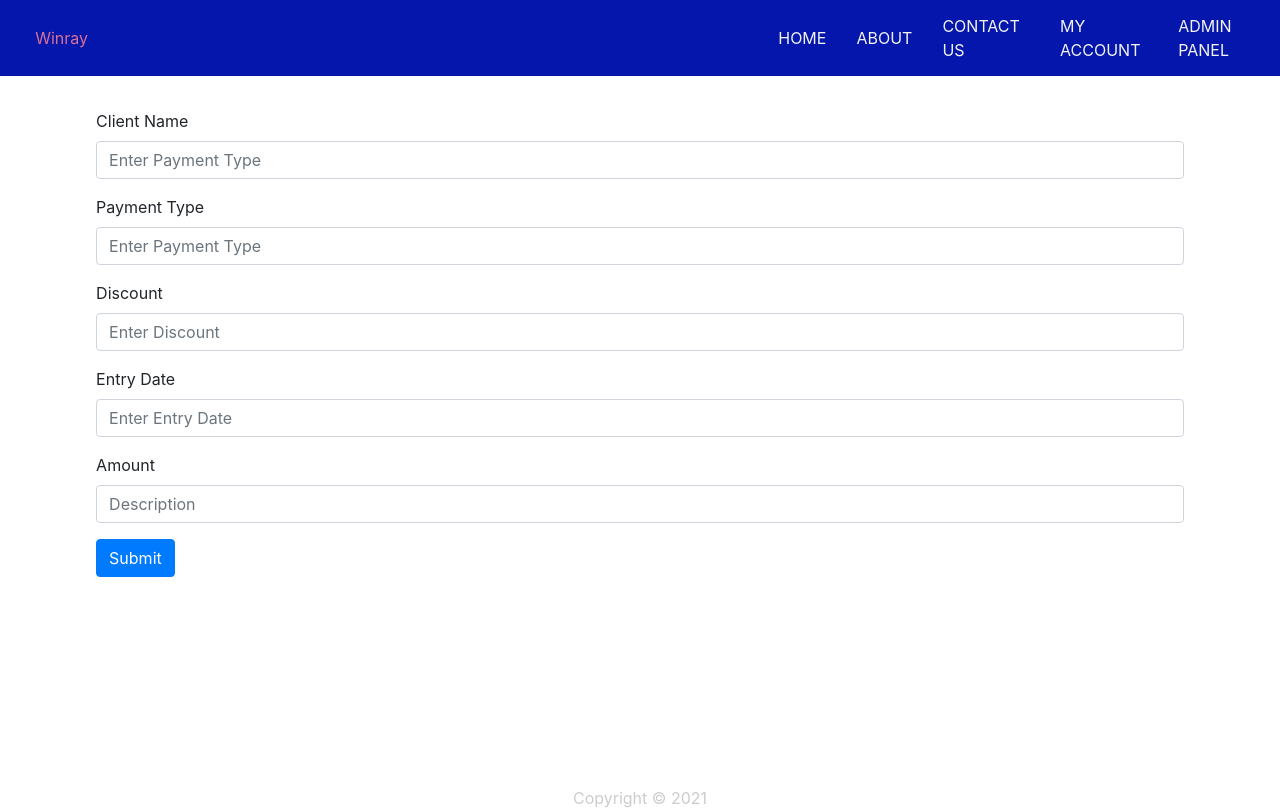
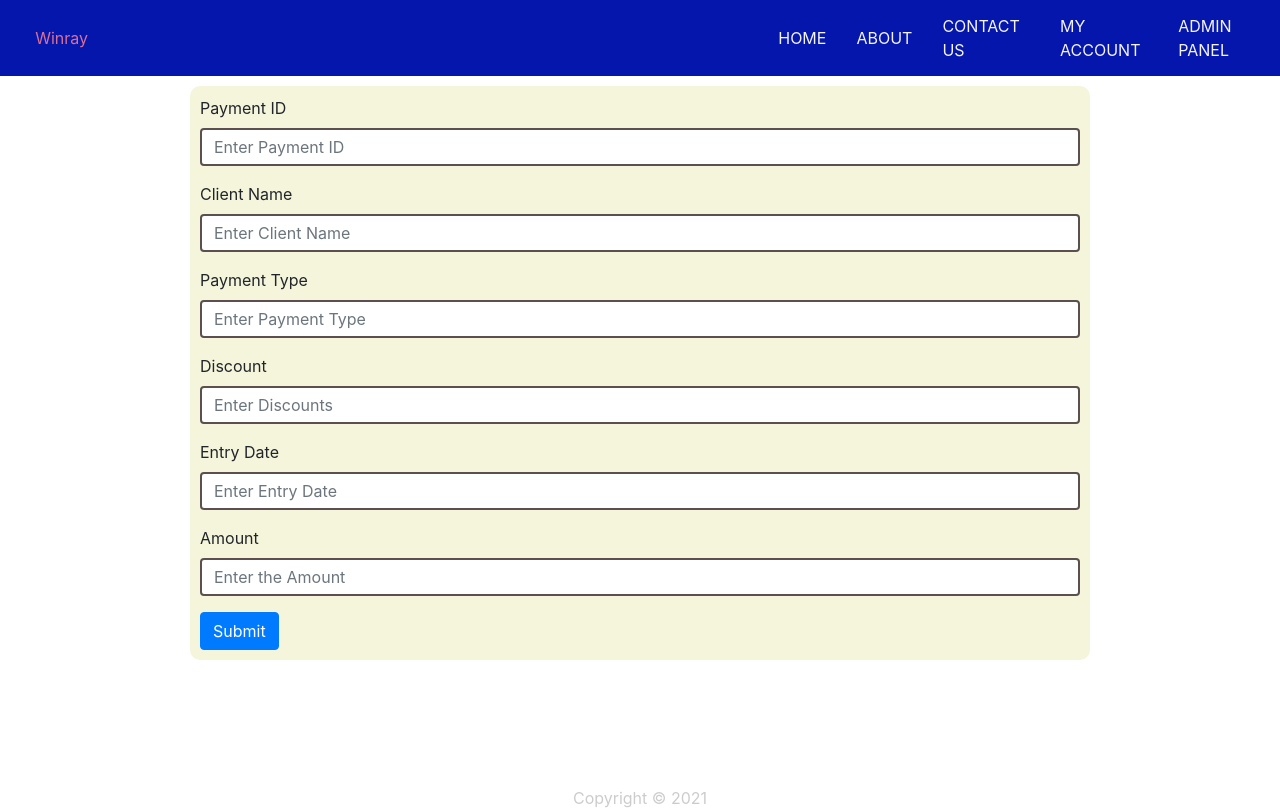
Before and after one commit to chamalka123/salon_webapp_frontend, a React (Create React App) app: page /AddPayment in a window 1280 px wide. Built offline with nearby package versions, Linux system fonts and the light colour scheme.

Commit message:
paymnt update

```diff
--- a/package.json
+++ b/package.json
@@ -6,7 +6,7 @@
     "@testing-library/jest-dom": "^5.14.1",
     "@testing-library/react": "^11.2.7",
     "@testing-library/user-event": "^12.8.3",
-    "axios": "^0.21.3",
+    "axios": "^0.21.4",
     "react": "^17.0.2",
     "react-dom": "^17.0.2",
     "react-router-dom": "^5.2.0",
--- a/src/components/App.js
+++ b/src/components/App.js
@@ -8,6 +8,8 @@ import Expenses from "../views/Expenses/Expenses";
 import Payment from "../views/Payment/Payment";
 import AddExpenses from "../views/Expenses/AddExpenses";
 import AddPayment from "../views/Payment/AddPayment";
+import EditPayment from "../views/Payment/EditPayment";
+
 
 function App() {
   return (
@@ -33,9 +35,16 @@ function App() {
           <Route exact path="/AddExpense">
             <AddExpenses />
             </Route>
+
             <Route exact path="/AddPayment">
             <AddPayment />
+
           </Route>
+          <Route exact path="/update/:id" component={EditPayment}>
+
+
+          </Route>
+
         </Switch>
       </Router>
       <Footer />
--- /dev/null
+++ b/src/views/Payment/AddPayment.css
@@ -0,0 +1,15 @@
+input[type=text]{
+    border:2px solid rgb(92, 79, 79);
+    border-radius: 4px;
+    box-sizing: border-box;
+    resize: vertical;
+}
+
+.container{
+    border-radius: 10px;
+    background-color: beige;
+    background-image: ".public/image/payimage.jpg";
+    padding: 10px;
+    margin-top: 10px;
+    width: 900px;
+}
--- a/src/views/Payment/AddPayment.js
+++ b/src/views/Payment/AddPayment.js
@@ -1,61 +1,106 @@
-import React from "react";
+import React,{useState} from "react";
+import axios from "axios";
 import "./Payment.css";
+import "./AddPayment.css";
 
-function AddPayment() {
+
+
+
+export default function AddPayment() {
+  const[paymentId, setPaymentID]= useState("");
+  const[customername, setName]= useState("");
+  const[paymentType, setPaytype]= useState("");
+  const[discount, setDiscounts]= useState("");
+  const[date, setDate]= useState("");
+  const[amount, setAmounts]= useState("");
+
+  function sendData(e){
+    e.preventDefault();
+
+    const newpayment ={
+      paymentId,
+      customername,
+      paymentType,
+      discount,
+      date,
+      amount
+    }
+
+    axios.post("http://localhost:8070/payment/add",newpayment).then(()=>{
+       alert("Payment Added")
+    }).catch((err)=>{
+       alert(err)
+    })
+
+
+  }
+
+
+
   return (
+
     <div className="container">
-    <form className="addPayment">
+    <form onSubmit={sendData}>
       <div className="form-group">
-        <label for="exampleInputEmail1">Client Name</label>
-        <input
-          type="text"
-          className="form-control"
-          id="exampleInputexpenseCategory1"
-          placeholder="Enter Payment Type"
-        />
-      </div>
+        <label for="paymentId">Payment ID</label>
+        <input type="text" class="form-control" id="paymentId" required placeholder="Enter Payment ID"
+        onChange={(e)=>{
+          setPaymentID(e.target.value);
+        }} />
+
+        </div>
+
+
+      <div className="form-group">
+        <label for="customername">Client Name</label>
+        <input type="text" class="form-control" id="customername" required placeholder="Enter Client Name"
+        onChange={(e)=>{
+          setName(e.target.value);
+        }} />
+
+        </div>
 
         <div className="form-group">
-          <label for="exampleInputEmail1">Payment Type</label>
-          <input
-            type="text"
-            className="form-control"
-            id="exampleInputexpenseCategory1"
-            placeholder="Enter Payment Type"
-          />
+        <label for="paymentType">Payment Type</label>
+        <input type="text" class="form-control" id="paymentType" placeholder="Enter Payment Type"
+        onChange={(e)=>{
+          setPaytype(e.target.value);
+        }} />
+
         </div>
+
         <div className="form-group">
-          <label for="exampleInputEntryDate1">Discount</label>
-          <input
-            type="text"
-            className="form-control"
-            id="exampleInputEntryDate1"
-            placeholder="Enter Discount"
-          />
+        <label for="discount">Discount</label>
+        <input type="text" class="form-control" id="discount" placeholder="Enter Discounts"
+        onChange={(e)=>{
+          setDiscounts(e.target.value);
+        }} />
+
         </div>
+
         <div className="form-group">
-          <label for="exampleInputEntryDate1">Entry Date</label>
-          <input
-            type="text"
-            className="form-control"
-            id="exampleInputEntryDate1"
-            placeholder="Enter Entry Date"
-          />
+        <label for="date">Entry Date</label>
+        <input type="text" class="form-control" id="date" placeholder="Enter Entry Date"
+        onChange={(e)=>{
+          setDate(e.target.value);
+        }} />
+
         </div>
+
         <div className="form-group">
-          <label for="exampleInputEntryDate1">Amount</label>
-          <input
-            type="text"
-            className="form-control"
-            id="exampleInputEntryDate1"
-            placeholder="Description"
-          />
+        <label for="amount">Amount</label>
+        <input type="text" class="form-control" id="amount" placeholder="Enter the Amount"
+        onChange={(e)=>{
+          setAmounts(e.target.value);
+        }} />
+
         </div>
-        <button type="submit" class="btn btn-primary">
-          Submit
-        </button>
+
+
+        <button type="submit" class="btn btn-primary">Submit</button>
+
+
       </form>
     </div>
   );
 }
-export default AddPayment;
--- /dev/null
+++ b/src/views/Payment/EditPayment.js
@@ -0,0 +1,178 @@
+import { useState, useEffect } from "react";
+
+import axios from "axios";
+
+import {useParams} from "react-router";
+
+import { Link } from "react-router-dom";
+
+
+
+function EditPayment() {
+
+    const[paymentId, setPaymentID]= useState("");
+    const[customername, setName]= useState("");
+    const[paymentType, setPaytype]= useState("");
+    const[discount, setDiscounts]= useState("");
+    const[date, setDate]= useState("");
+    const[amount, setAmounts]= useState("");
+
+
+
+//retrieve relevent data form relavent fields
+
+//const [expense, setExpense] = useState("");
+
+const {id} = useParams();
+
+useEffect(() => {
+
+  function getPayment() {
+
+    axios.get(`http://localhost:8070/payment/get/${id}`)
+
+      .then((res) => {
+
+       // setExpense(res.data);
+
+        console.log(res.data);
+        setPaymentID(res.data.pay.paymentId);
+
+        setName(res.data.pay.customername);
+
+        setPaytype(res.data.pay.paymentType);
+
+        setDiscounts(res.data.pay.discount);
+
+        setDate(res.data.pay.date);
+
+        setAmounts(res.data.pay.amount);
+
+      })
+
+      .catch((err) => {
+
+        console.log(err.message);
+
+      });
+
+  }
+
+  getPayment();
+
+}, []);
+//update data
+
+function sendUpdatePayment(e){
+
+    e.preventDefault();//prevent submit event default behaviour
+
+    const updatePayment = {
+
+      paymentId,
+      customername,
+      paymentType,
+      discount,
+      date,
+      amount
+    }
+
+
+
+    axios.put(`http://localhost:8070/payment/update/${id}`, updatePayment).then(()=>{
+
+      alert("Update payment sucessfully");
+
+    }).catch((err)=>{
+
+      alert(err);
+
+    })
+
+  }
+
+
+
+  return (
+
+    <div className="container">
+    <form onSubmit={sendUpdatePayment}>
+
+    <div className="form-group">
+
+
+<label for="paymentId">Client Name</label>
+<input type="text" class="form-control" id="paymentId" value={paymentId} placeholder="Enter Payment ID"
+onChange={(e)=>{
+  setPaymentID(e.target.value);
+}} />
+
+</div>
+
+      <div className="form-group">
+
+
+  <label for="customername">Client Name</label>
+  <input type="text" class="form-control" id="customername" value={customername} placeholder="Enter Client Name"
+  onChange={(e)=>{
+    setName(e.target.value);
+  }} />
+
+  </div>
+
+  <div className="form-group">
+  <label for="paymentType">Payment Type</label>
+  <input type="text" class="form-control" id="paymentType" value={paymentType} placeholder="Enter Payment Type"
+  onChange={(e)=>{
+    setPaytype(e.target.value);
+  }} />
+
+  </div>
+
+  <div className="form-group">
+  <label for="discount">Discount</label>
+  <input type="text" class="form-control" id="discount" value={discount} placeholder="Enter Discounts"
+  onChange={(e)=>{
+    setDiscounts(e.target.value);
+  }} />
+
+  </div>
+
+  <div className="form-group">
+  <label for="date">Entry Date</label>
+  <input type="text" class="form-control" id="date" value={date} placeholder="Enter Entry Date"
+  onChange={(e)=>{
+    setDate(e.target.value);
+  }} />
+
+  </div>
+
+  <div className="form-group">
+  <label for="amount">Amount</label>
+  <input type="text" class="form-control" id="amount" value={amount}placeholder="Enter the Amount"
+  onChange={(e)=>{
+    setAmounts(e.target.value);
+  }} />
+
+  </div>
+
+
+  <button type="submit" className="btn btn-success">  Update</button>
+  &nbsp;
+  <Link to="/Payment">
+
+
+
+<button className="btn btn-danger">CANCEL</button>
+
+</Link>
+
+</form>
+</div>
+
+
+);
+
+}
+
+export default EditPayment;
--- a/src/views/Payment/Payment.js
+++ b/src/views/Payment/Payment.js
@@ -1,7 +1,44 @@
-import React from "react";
+
+import React,{useState,  useEffect} from "react";
+import axios from "axios";
 import {Link} from "react-router-dom";
 
-function Payment(){
+ export default function Payment(){
+
+  const[payments, setPayments]= useState([]);
+
+  useEffect(()=>{
+      function getPayments(){
+          axios.get("http://localhost:8070/payment/").then((res)=>{
+              setPayments(res.data);
+
+          }).catch((err)=>{
+              alert(err.message);
+
+          })
+      }
+      getPayments();
+  }, [payments]);
+
+  function deletePayment(_id){
+
+
+
+    axios.delete(`http://localhost:8070/payment/delete/${_id}`)
+
+    .then((res)=>{
+
+      //console.log(res.data);
+
+    }).catch((err)=>{
+
+      alert(err)
+
+    });
+
+      setPayments(payments.filter((payments) => payments._id !== _id))
+
+  }
     return(
         <div className="container">
             <h1>Payment management</h1>
@@ -16,24 +53,33 @@ function Payment(){
             <th scope="col">Amount</th>
 
           </tr>
-          <tr>
-          <td>1</td>
-          <td>Sandaru</td>
-          <td>Credit</td>
-          <td>40</td>
-          <td>03-15-2020</td>
-          <td>Rs,40000</td>
+          </thead>
 
-          <td>
-            <Link to="#" className="btn btn-success btn-sm" href="#">EDIT</Link>
+           {payments.map((payments)=>(
+           <tr>
+        <td>{payments.paymentId}</td>
+        <td>{payments.customername}</td>
+        <td>{payments.paymentType}</td>
+        <td>{payments.discount}</td>
+        <td>{payments.date}</td>
+        <td>{payments.amount}</td>
+
+
+
+            <a href={`/update/${payments.paymentId}`} >EDIT</a>
             &nbsp;
-            <Link to="#" className="btn btn-danger btn-sm" href="#">DELETE</Link>
-          </td>
-        </tr>
-        </thead>
-      </table>
-      <Link to={"/AddPayment"} className="btn btn-warning btn-sm" href="">ADD PAYMENT</Link>
-        </div>
-    );
+
+
+
+
+
+            <Link to="#" className="btn btn-danger btn-sm"onClick={() => deletePayment(payments._id)} >DELETE</Link>
+          </tr>
+
+
+        ))}
+        </table>
+        <Link to={"/AddPayment"} className="btn btn-success btn-sm">ADD PAYMENT</Link>
+    </div>
+    )
 }
-export default Payment;
```
Also changed, not shown: src/views/Payment/AllPayment.js (added, +60 -0 lines), public/image/payimage.jpg (added), 1 other file (tests, documents, lock files or other folders).
